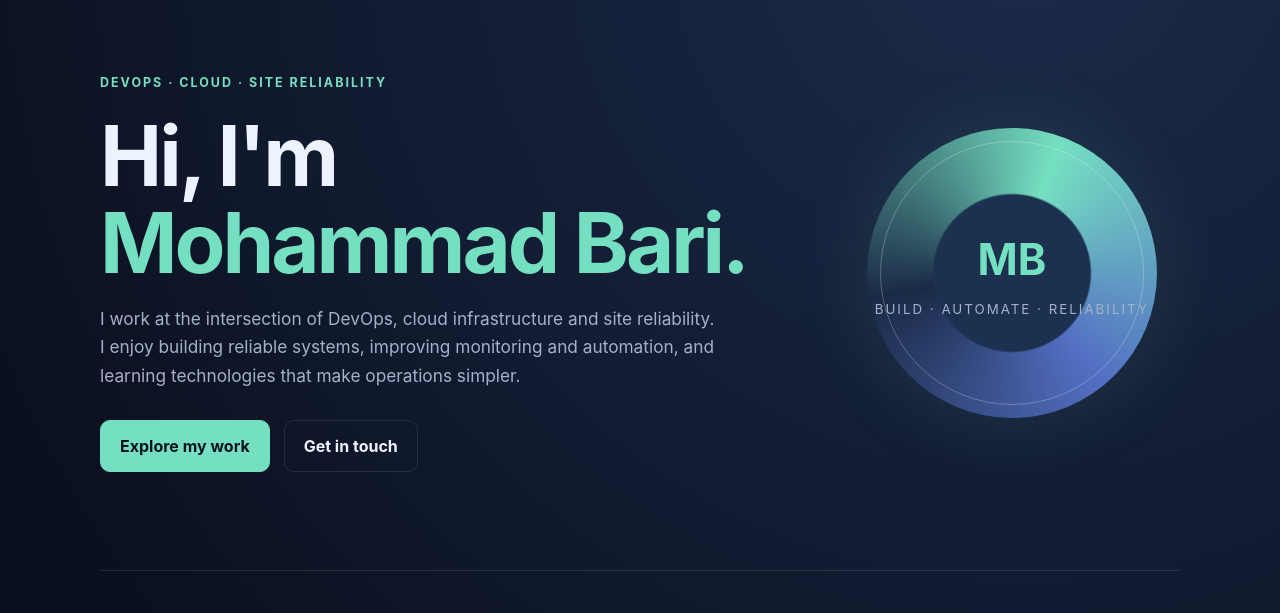
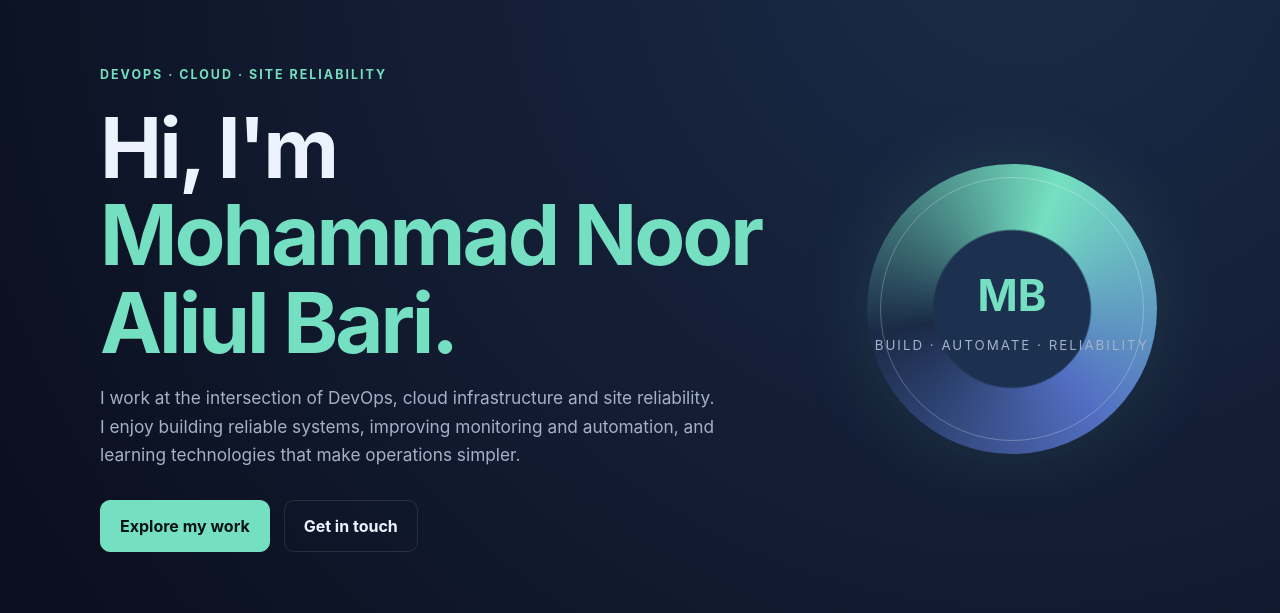
Before and after one commit to Mohammad-Bari/github_actions, a Flask app: page / in a window 1280 px wide. Shown: the part 76-689 px from the top of the page. Run offline with Flask 3, Linux system fonts and the light colour scheme.

Commit message:
added more changes in index file

```diff
--- a/templates/index.html
+++ b/templates/index.html
@@ -76,7 +76,7 @@
       <div class="hero">
         <div>
           <div class="eyebrow">DevOps · Cloud · Site Reliability</div>
-          <h1>Hi, I'm<br><span>Mohammad Bari.</span></h1>
+          <h1>Hi, I'm<br><span>Mohammad Noor Aliul Bari.</span></h1>
           <p class="intro">I work at the intersection of DevOps, cloud infrastructure and site reliability. I enjoy building reliable systems, improving monitoring and automation, and learning technologies that make operations simpler.</p>
           <div class="actions">
             <a class="btn primary" href="#projects">Explore my work</a>
```
